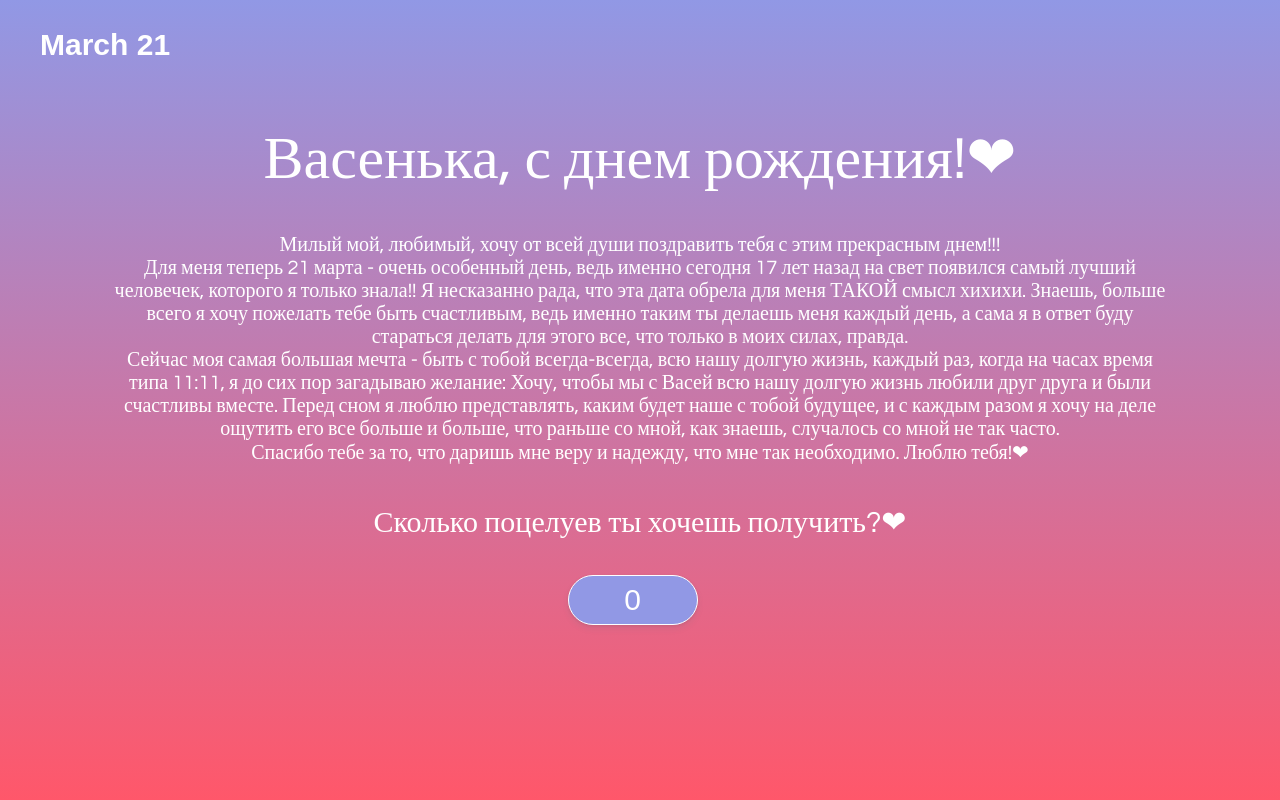
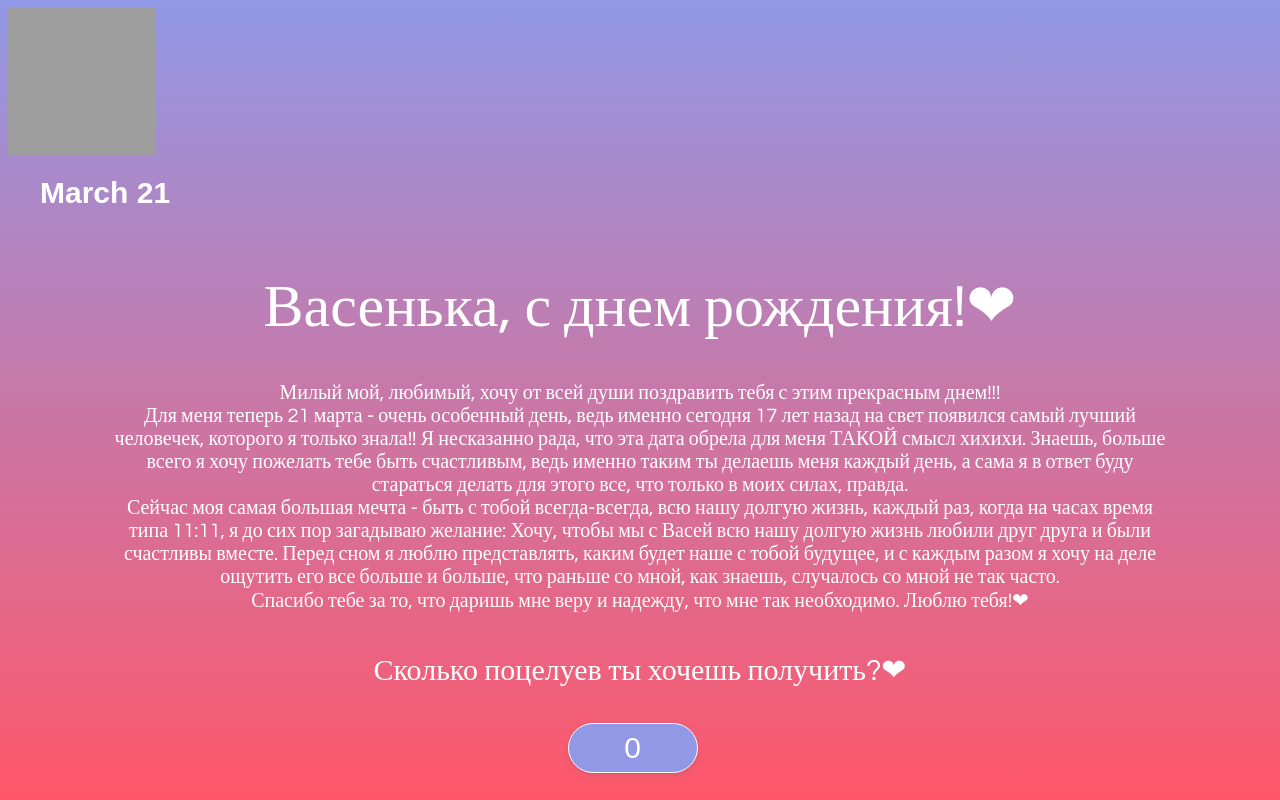
Before and after one commit to fetrias/Happy-Bd, a plain HTML site: page index.html in a window 1280 px wide. Drawn offline with Linux system fonts and the light colour scheme; grey boxes are pictures that could not be loaded.

Commit message:
Update index.html

```diff
--- a/index.html
+++ b/index.html
@@ -4,6 +4,7 @@
 	<meta charset="utf-8">
 	<meta name="viewport" content="width=device-width, initial-scale=1">
 	<link rel="stylesheet" type="text/css" href="./css/style.css">
+        <a href="http://qrcoder.ru" target="_blank"><img src="http://qrcoder.ru/code/?https%3A%2F%2Ffetrias.github.io%2FHappy-Bd%2F&4&0" width="148" height="148" border="0" title="QR код"></a>
 	<title>HB</title>
 </head>
 <body>
```
